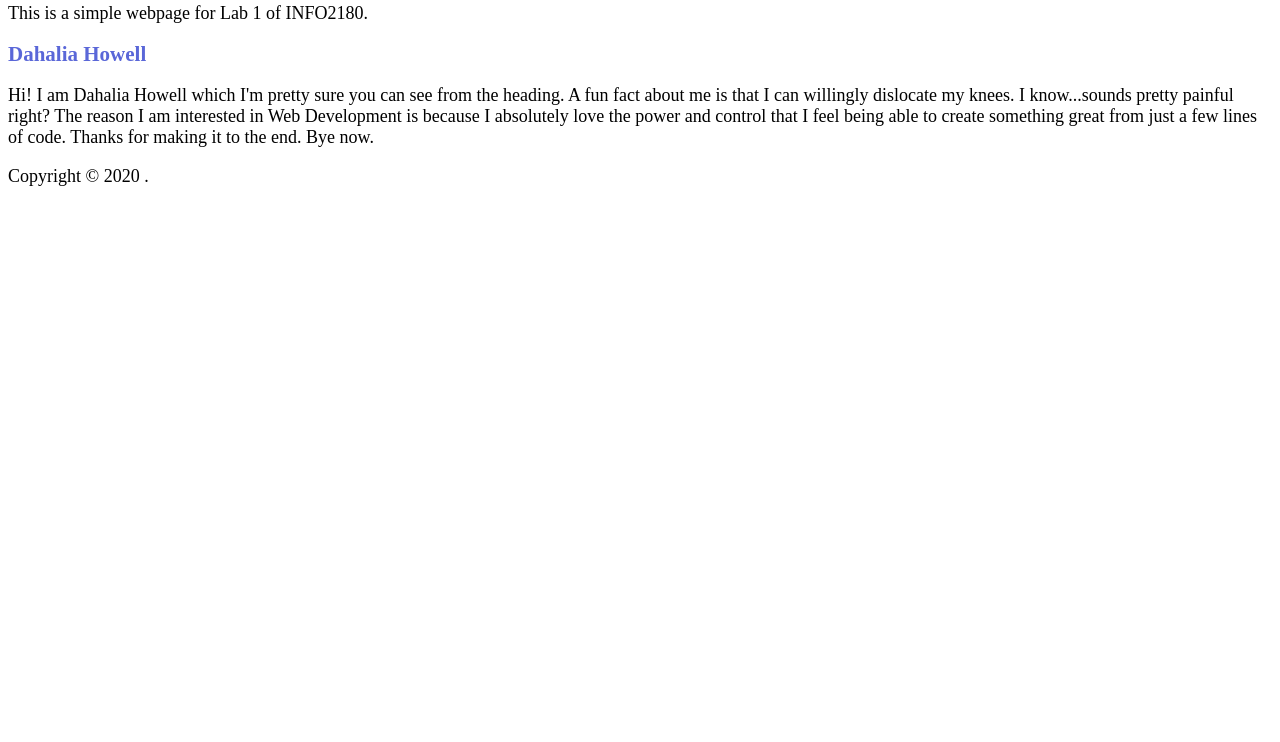
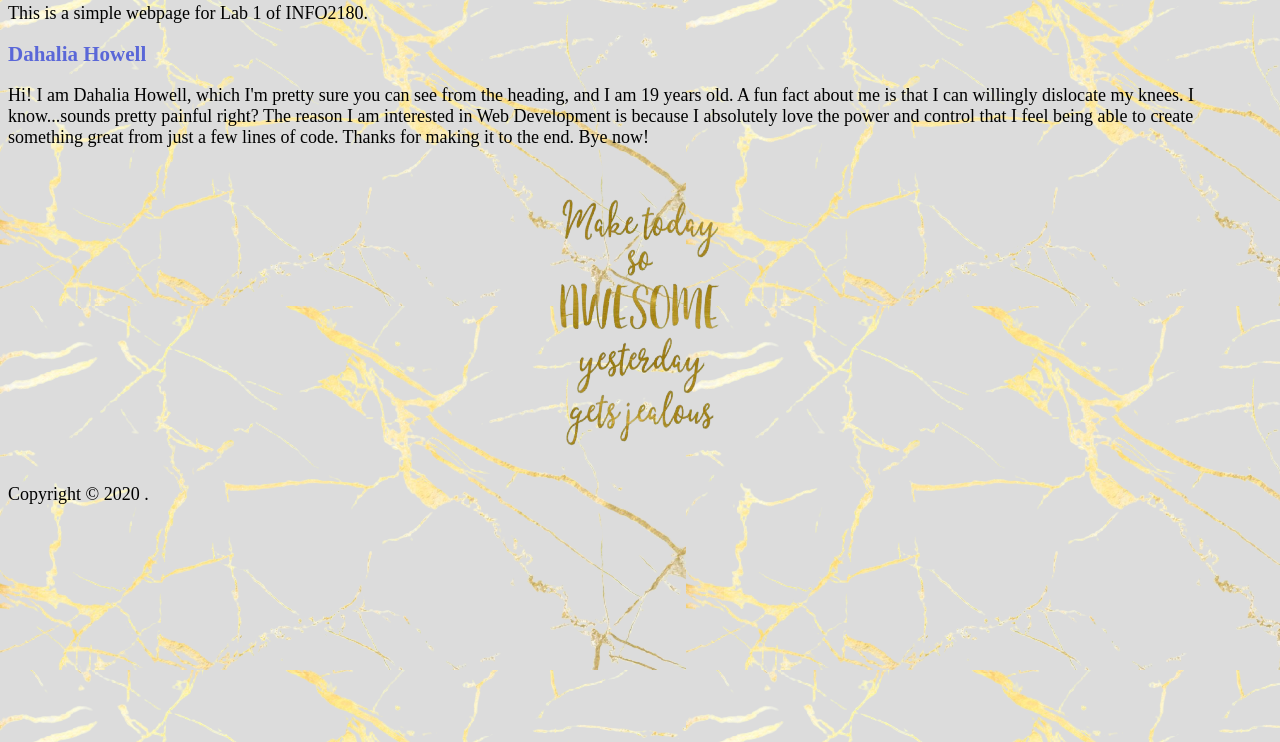
Before and after one commit to dahaliahowell/info2180-lab1, a plain HTML site: page index.html in a window 1280 px wide. Shown: the part 58-800 px from the top of the page. Drawn offline with Linux system fonts and the light colour scheme.

Commit message:
Added images and changed background

```diff
--- a/index.html
+++ b/index.html
@@ -14,12 +14,13 @@
  </header>
  <main>
  <h2>Dahalia Howell</h2>
- <p>Hi! I am Dahalia Howell which I'm pretty sure you can see from the heading.
+ <p>Hi! I am Dahalia Howell, which I'm pretty sure you can see from the heading, and I am 19 years old.
     A fun fact about me is that I can willingly dislocate my knees. I know...sounds pretty painful right?
     The reason I am interested in Web Development is because I absolutely love the power and control
     that I feel being able to create something great from just a few lines of code. Thanks for making it to the end.
-    Bye now.
+    Bye now!
  </p>
+ <img src="quote_nb.png" alt="inspirational quote" class="center">
  </main>
  <footer>
  <p>Copyright &copy; 2020 <Your Name>.</p>
--- a/styles.css
+++ b/styles.css
@@ -1,3 +1,8 @@
+body {
+    background-color: #DCDCDC;
+    background-image: url(marble_nb.png);
+}
+
 h1 {
     font-size: 24px;
     color: #38B2AC;
@@ -11,3 +16,14 @@ h2 {
 p {
     font-size: 18px;
 }
+
+img {
+    height: 300px;
+    width: 200px;
+}
+
+.center {
+    display: block;
+    margin-left: auto;
+    margin-right: auto;
+}
```
Also changed, not shown: marble_nb.png (added), quote_nb.png (added).
